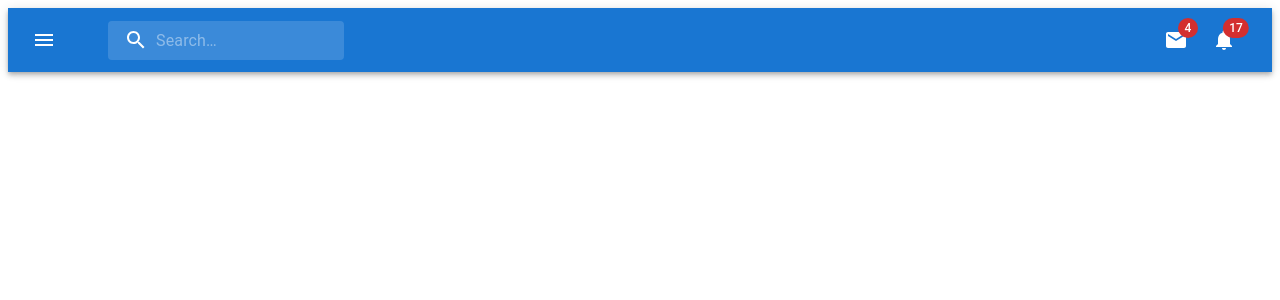
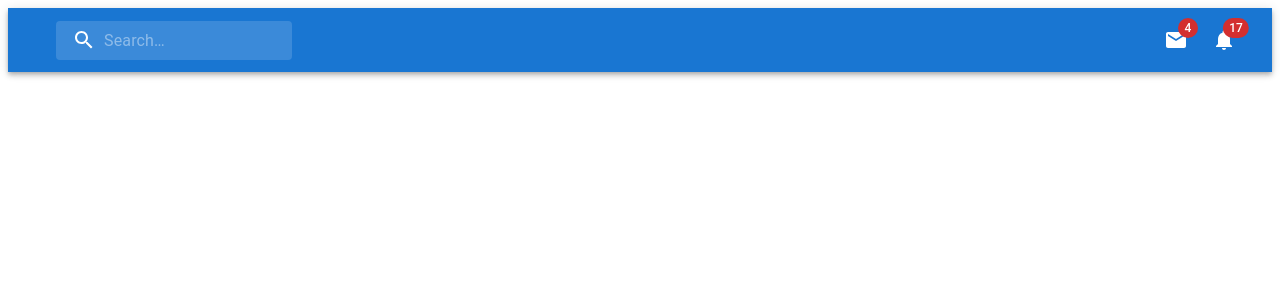
Before and after one commit to AbishurMoses/NuclearPowerSimulator, a React (Vite) app: page / in a window 1280 px wide. Shown: the top 300 px of the page. Built offline with nearby package versions, Linux system fonts and the light colour scheme.

Commit message:
cleaning Navbar

```diff
--- a/src/App.css
+++ b/src/App.css
@@ -1,4 +1,8 @@
 body, html {
-    margin: 0px;
+    margin: 0x;
     padding: 0px;
 }
+
+/* body {
+    background-color: blue;
+} */
--- a/src/App.jsx
+++ b/src/App.jsx
@@ -1,4 +1,5 @@
 import Navbar from "./components/Navbar"
+import "./App.css"
 const App = () => {
   return (
     <div>
--- a/src/components/Navbar.jsx
+++ b/src/components/Navbar.jsx
@@ -4,14 +4,11 @@ import AppBar from '@mui/material/AppBar';
 import Box from '@mui/material/Box';
 import Toolbar from '@mui/material/Toolbar';
 import IconButton from '@mui/material/IconButton';
-import Typography from '@mui/material/Typography';
 import InputBase from '@mui/material/InputBase';
 import Badge from '@mui/material/Badge';
 import MenuItem from '@mui/material/MenuItem';
 import Menu from '@mui/material/Menu';
-import MenuIcon from '@mui/icons-material/Menu';
 import SearchIcon from '@mui/icons-material/Search';
-import AccountCircle from '@mui/icons-material/AccountCircle';
 import MailIcon from '@mui/icons-material/Mail';
 import NotificationsIcon from '@mui/icons-material/Notifications';
 import MoreIcon from '@mui/icons-material/MoreVert';
@@ -163,7 +160,8 @@ const App = () => {
     }}>
       <AppBar position="static">
         <Toolbar>
-          <IconButton
+          {/* The menu icon */}
+          {/* <IconButton
             size="large"
             edge="start"
             color="inherit"
@@ -171,7 +169,7 @@ const App = () => {
             sx={{ mr: 2 }}
           >
             <MenuIcon />
-          </IconButton>
+          </IconButton> */}
           {/* <Typography
             variant="h6"
             noWrap
```
